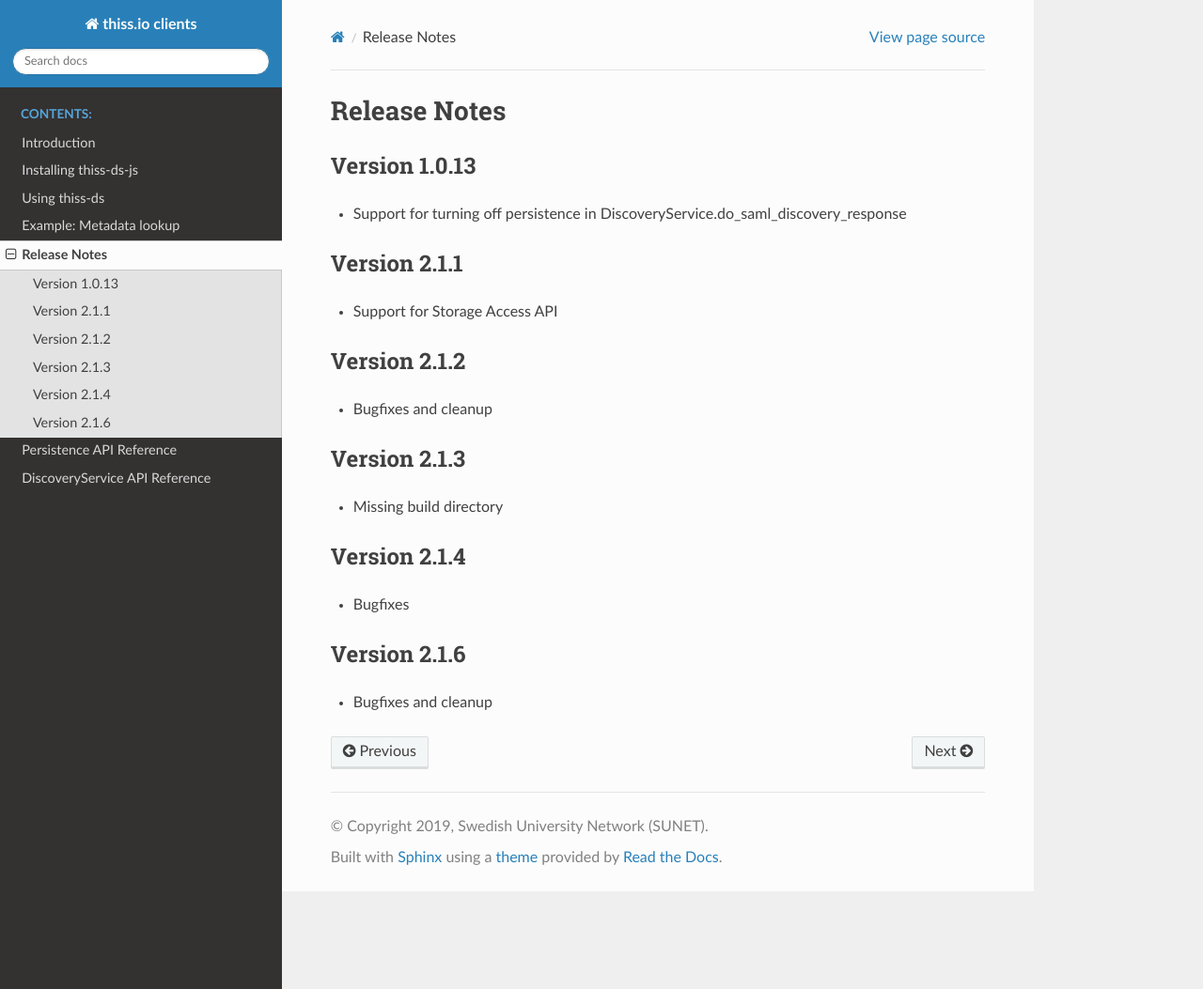
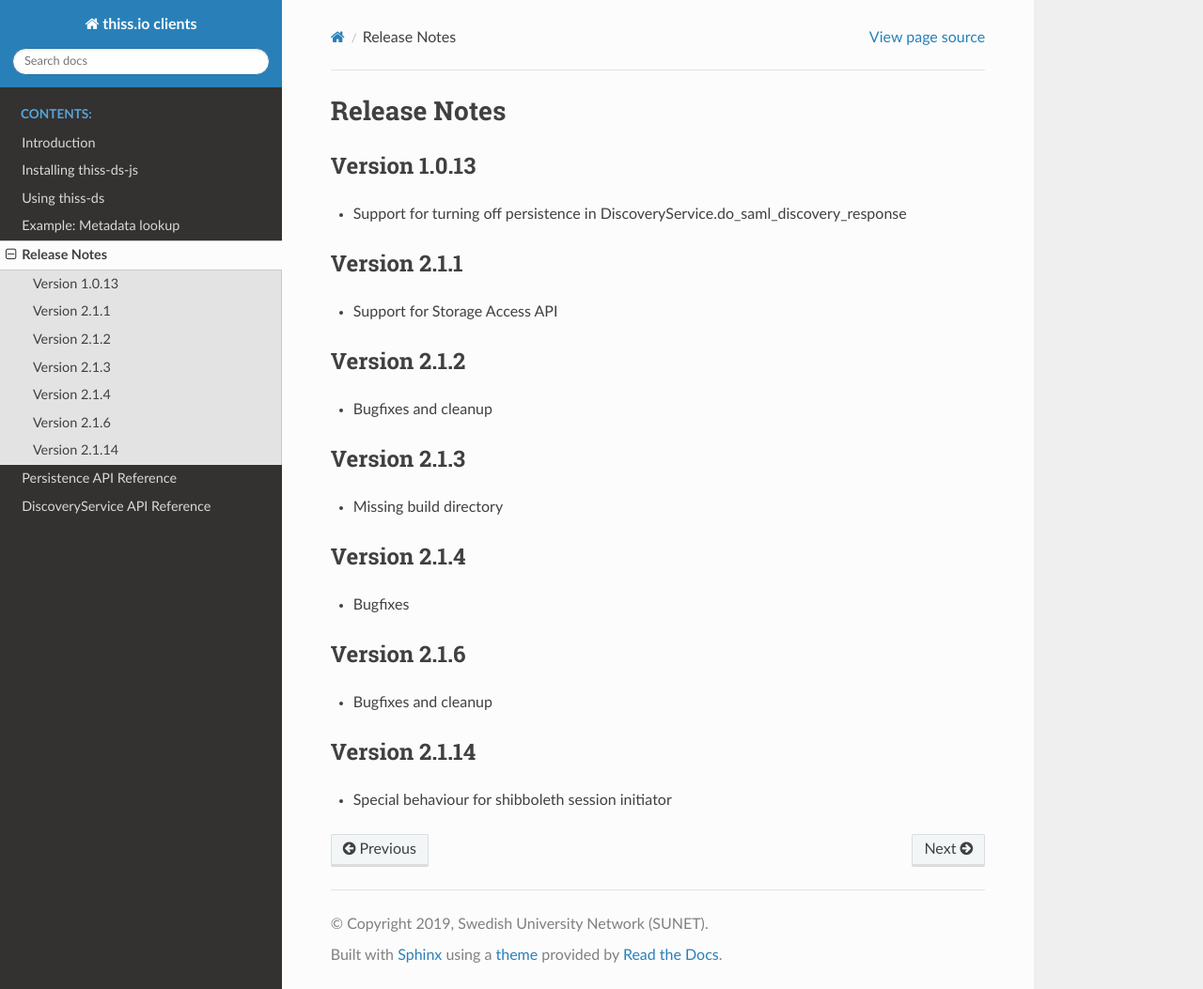
Before and after one commit to TheIdentitySelector/thiss-ds-js, a Sphinx documentation site: the page built from docs/releasenotes.rst, in a window 1280 px wide and 1053 px high. Shown: the whole window at 94% size. Built offline with Sphinx 7.4.7 and the Read the Docs theme 3.1.0, drawn with Linux system fonts in a browser that asks for light colours.

Commit message:
bump version

```diff
--- a/docs/conf.py
+++ b/docs/conf.py
@@ -26,7 +26,7 @@
 # The short X.Y version
 version = u'2.1'
 # The full version, including alpha/beta/rc tags
-release = u'2.1.6'
+release = u'2.1.14'
 
 js_source_path = '../src'
 
--- a/docs/releasenotes.rst
+++ b/docs/releasenotes.rst
@@ -30,3 +30,8 @@
 -------------
 
 * Bugfixes and cleanup
+
+Version 2.1.14
+--------------
+
+* Special behaviour for shibboleth session initiator
--- a/package.json
+++ b/package.json
@@ -1,6 +1,6 @@
 {
   "name": "@theidentityselector/thiss-ds",
-  "version": "2.1.6",
+  "version": "2.1.14",
   "description": "A set of clients for the thiss.io service",
   "main": "dist/thiss-ds.js",
   "homepage": "https://thiss.io",
```
Also changed, not shown: 4 other files.
